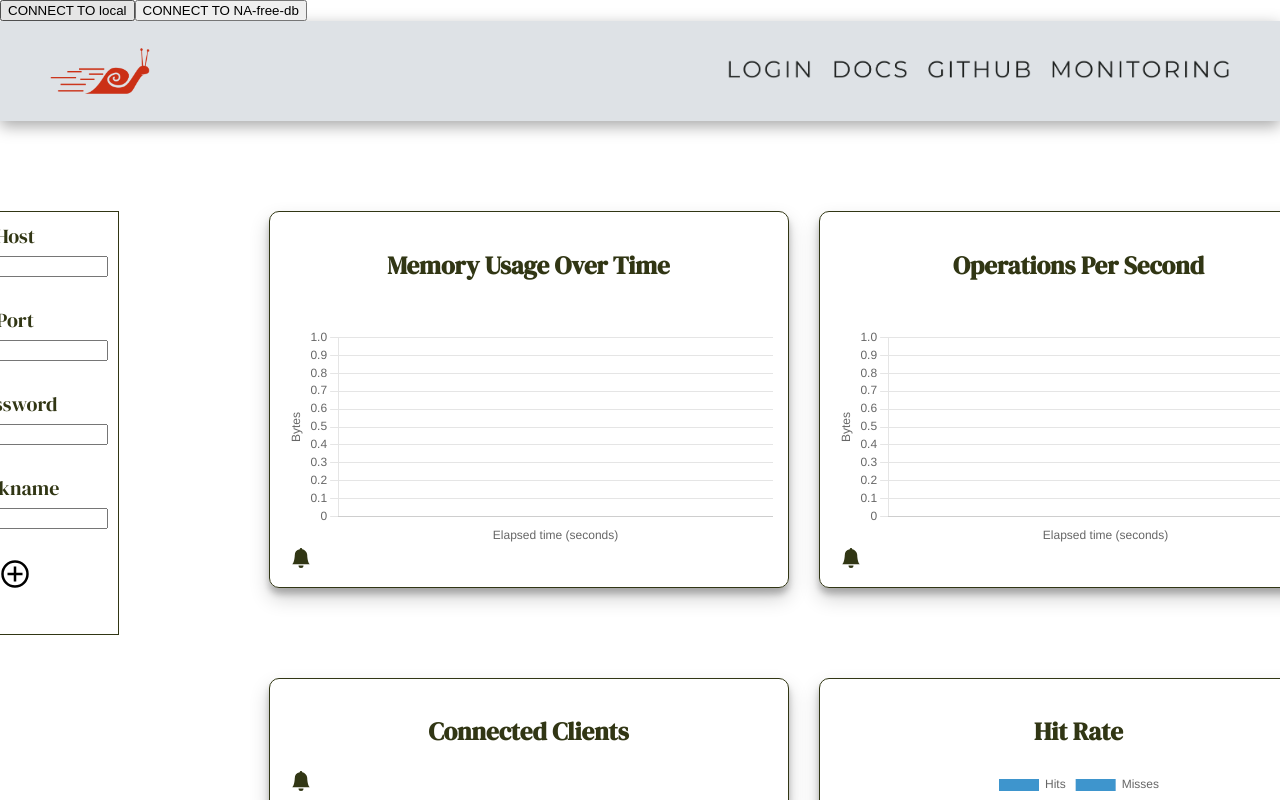
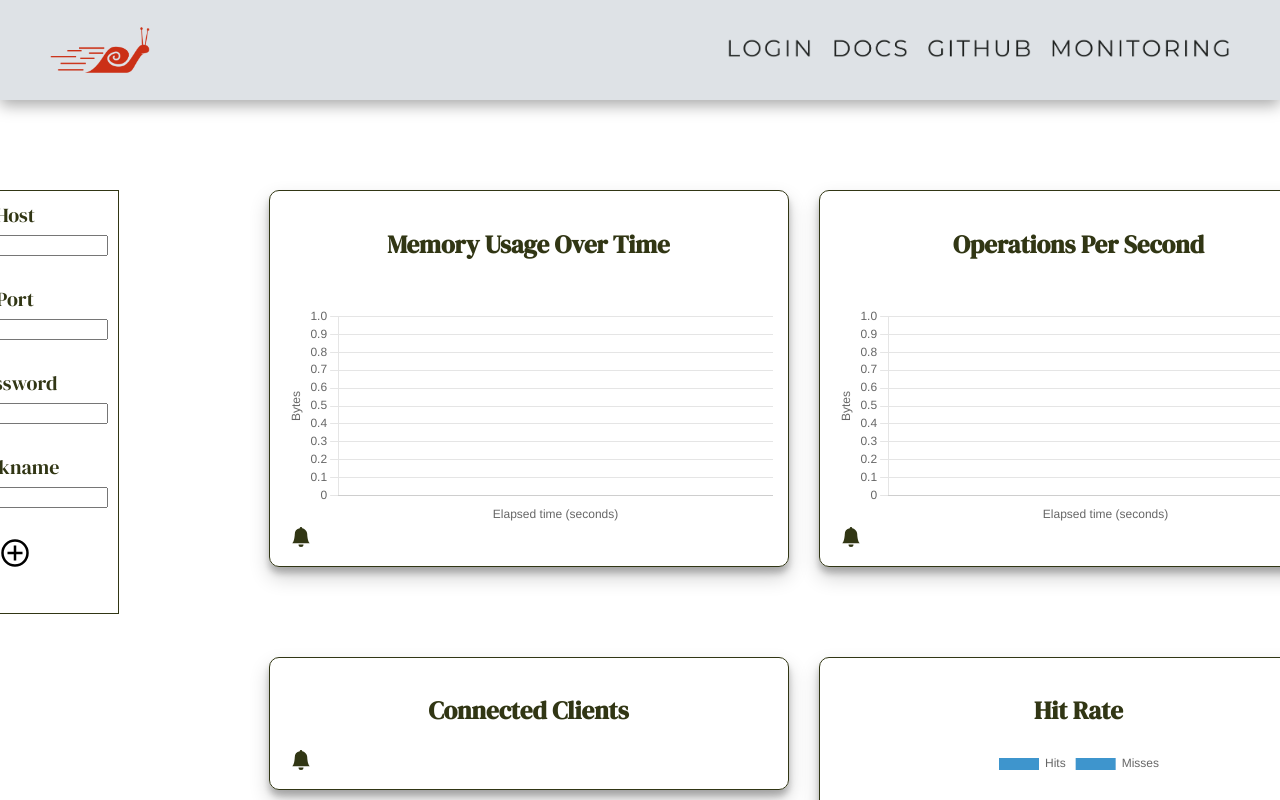
Before and after one commit to oslabs-beta/Redline, a Next.js app: page / in a window 1280 px wide. Shown: the top 800 px of the page. Built offline with nearby package versions, Linux system fonts and the light colour scheme.

Commit message:
Real error handling for endpoint connection

```diff
--- a/src/components/Main.tsx
+++ b/src/components/Main.tsx
@@ -105,8 +105,8 @@ export default function Main() {
   return (
     <div>
       {/* <button onClick={}>GET LATENCY</button> */}
-      <button onClick={ () => setMetricEndpoint({'host': '127.0.0.1', 'port': 6379, 'password': '', 'nickname': 'nickname'}) }>CONNECT TO local</button>
-      <button onClick={ () => setMetricEndpoint({'host': 'redis-12203.c289.us-west-1-2.ec2.cloud.redislabs.com', 'port': 12202, 'password': 'GzxNr6qE7kXSHH2boTMycxZQXo9wicSE', 'nickname': 'NA-free-db'}) }>CONNECT TO NA-free-db</button>
+      {/* <button onClick={ () => setMetricEndpoint({'host': '127.0.0.1', 'port': 6379, 'password': '', 'nickname': 'nickname'}) }>CONNECT TO local</button>
+      <button onClick={ () => setMetricEndpoint({'host': 'redis-12203.c289.us-west-1-2.ec2.cloud.redislabs.com', 'port': 12202, 'password': 'GzxNr6qE7kXSHH2boTMycxZQXo9wicSE', 'nickname': 'NA-free-db'}) }>CONNECT TO NA-free-db</button> */}
       <NavBar />
       <div className='mainContainer'>
         <Sidebar setMetricEndpoint={setMetricEndpoint}/>
```
